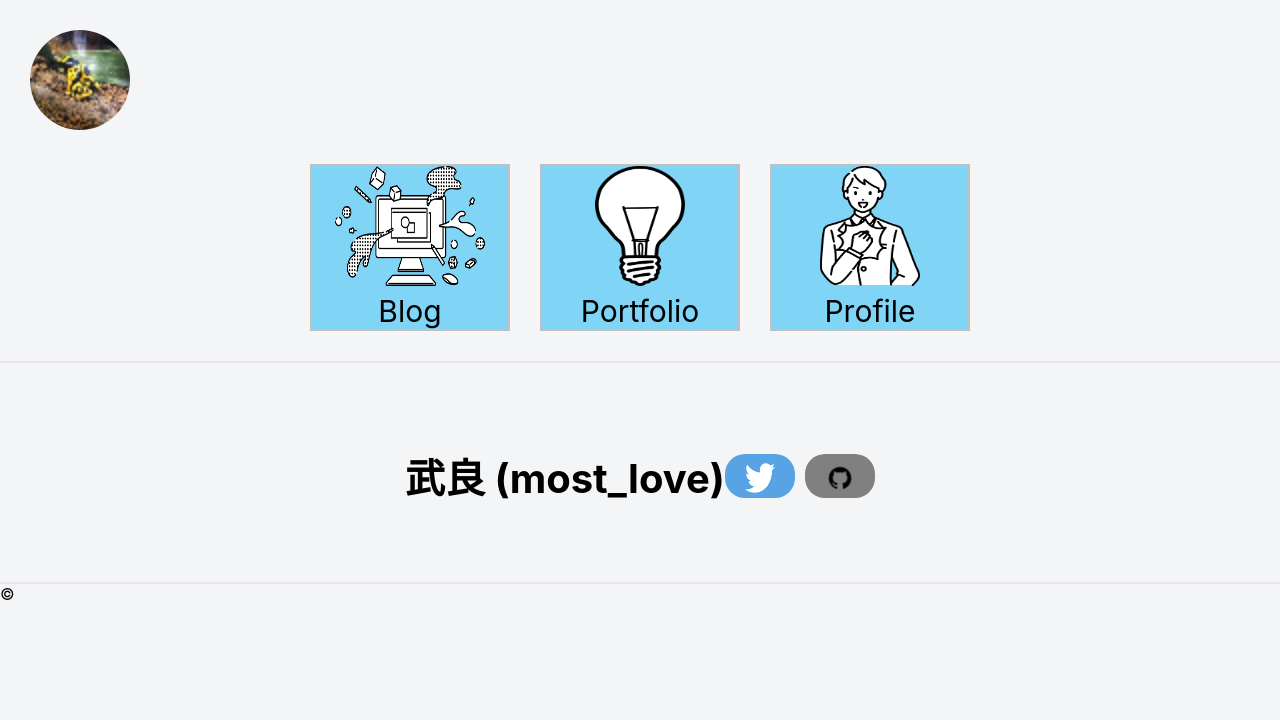
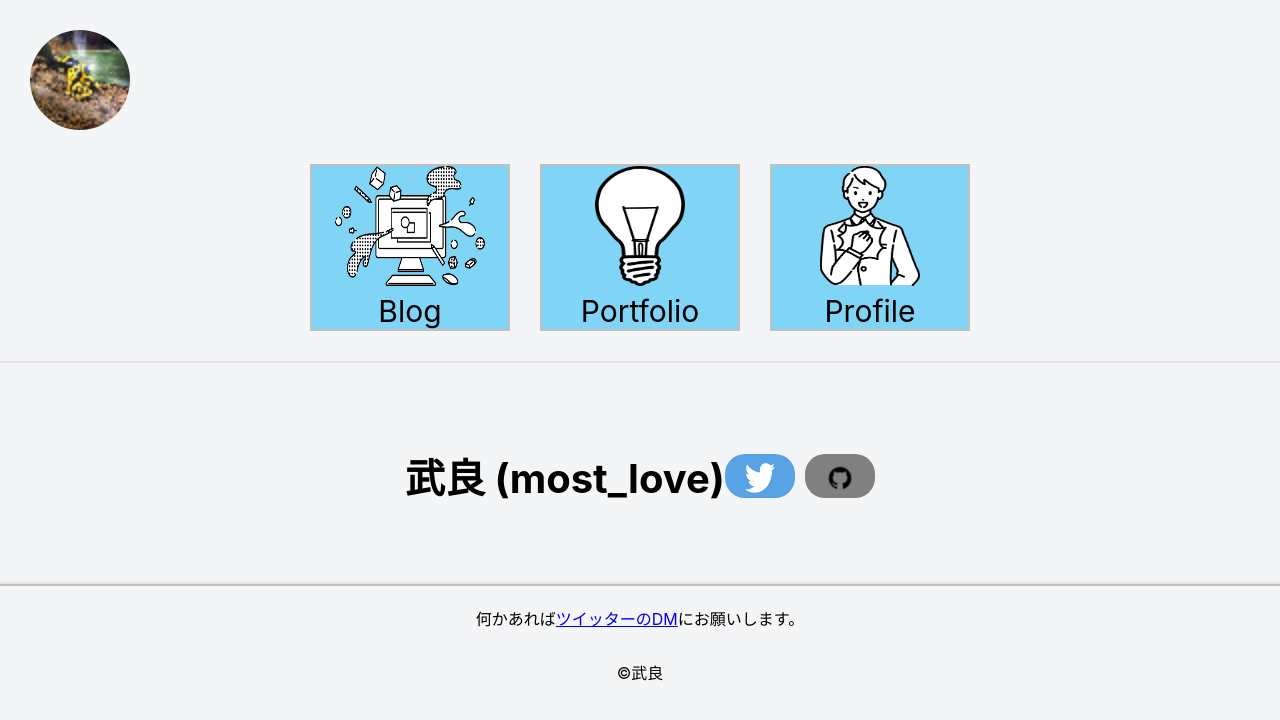
Before and after one commit to mura012/my-blog, a Next.js app: page / in a window 1280 px wide. Shown: the top 720 px of the page. Built offline with nearby package versions, Linux system fonts and the light colour scheme.

Commit message:
✨ フッターを作成

```diff
--- a/src/components/footer/Footer.jsx
+++ b/src/components/footer/Footer.jsx
@@ -1,3 +1,21 @@
+import classes from "./Footer.module.css";
+
 export const Footer = () => {
-  return <p>©</p>;
+  return (
+    <footer className={classes.footer}>
+      <div className={classes.footerWrapper}>
+        <p className={classes.question}>
+          何かあれば
+          <a
+            href="https://twitter.com/most_love08"
+            className={classes.twitterLink}
+          >
+            ツイッターのDM
+          </a>
+          にお願いします。
+        </p>
+        <p className={classes.copyright}>©武良</p>
+      </div>
+    </footer>
+  );
 };
--- a/src/components/footer/Footer.module.css
+++ b/src/components/footer/Footer.module.css
@@ -0,0 +1,29 @@
+.footer {
+  height: 100px;
+
+  border-top: 2px solid rgb(192, 192, 192);
+}
+.footerWrapper {
+  display: flex;
+  align-items: center;
+  flex-direction: column;
+}
+.question {
+  margin-top: 20px;
+  font-size: 16px;
+}
+.twitterLink {
+  color: #0000ee;
+  text-decoration: underline;
+}
+.twitterLink:hover {
+  color: #ff0000;
+  text-decoration: underline;
+}
+.twitterLink:active {
+  color: #ff0000;
+  text-decoration: underline;
+}
+.copyright {
+  margin-top: 30px;
+}
```
